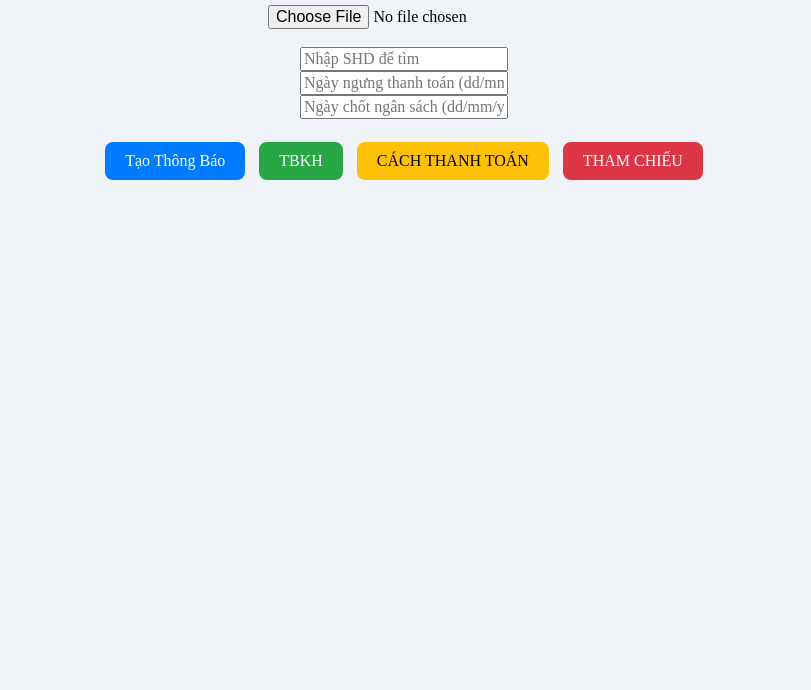
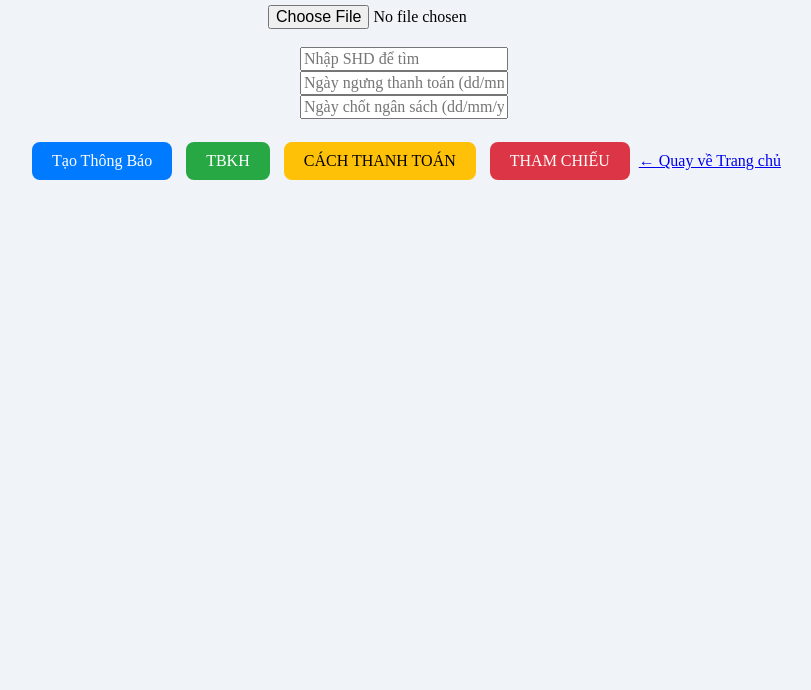
Before and after one commit to HoangDuongTT9/ThongBao, a plain HTML site: page TBKH.html in a window 1280 px wide. Shown: the part 110-800 px from the top of the page, without its empty margins (236-1047 px from the left). Drawn offline with Linux system fonts and the light colour scheme.

Commit message:
Update TBKH.html

```diff
--- a/TBKH.html
+++ b/TBKH.html
@@ -77,7 +77,9 @@
   <button onclick="copyTBKH()" style="background-color:#28a745;">TBKH</button>
   <button onclick="copyCACHTHANHTOAN()" style="background-color:#ffc107; color:black;">CÁCH THANH TOÁN</button>
   <button onclick="copyTBTHAMCHIEU()" style="background-color:#dc3545;">THAM CHIẾU</button>
-
+<!-- Link quay lại Trang chủ -->
+  <a href="index.html" class="link-back">← Quay về Trang chủ</a>
+</div>
   <!-- Khu vực hiển thị nội dung preview -->
   <div id="preview" style="display:none;"></div>
 </div>
```
